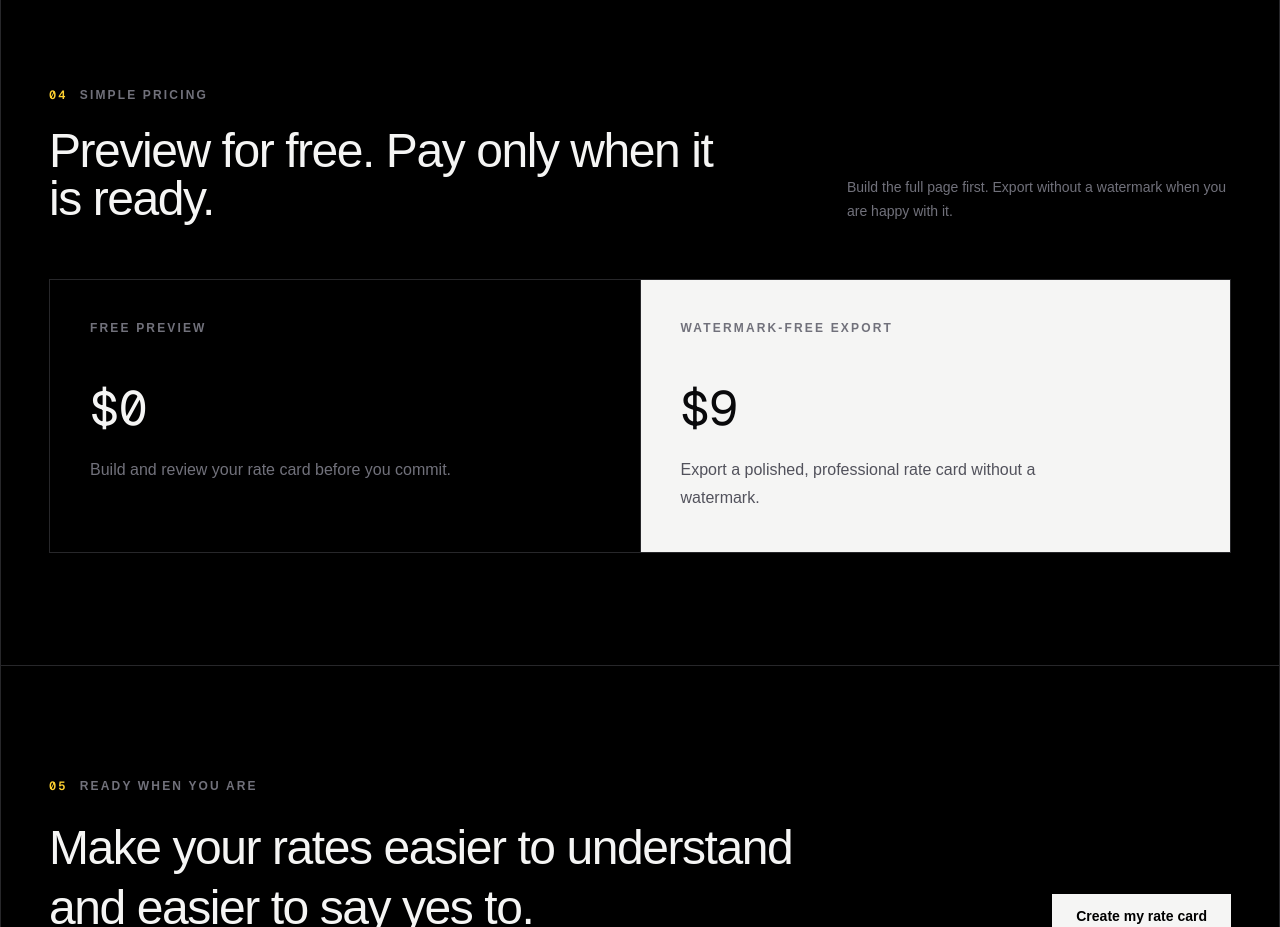
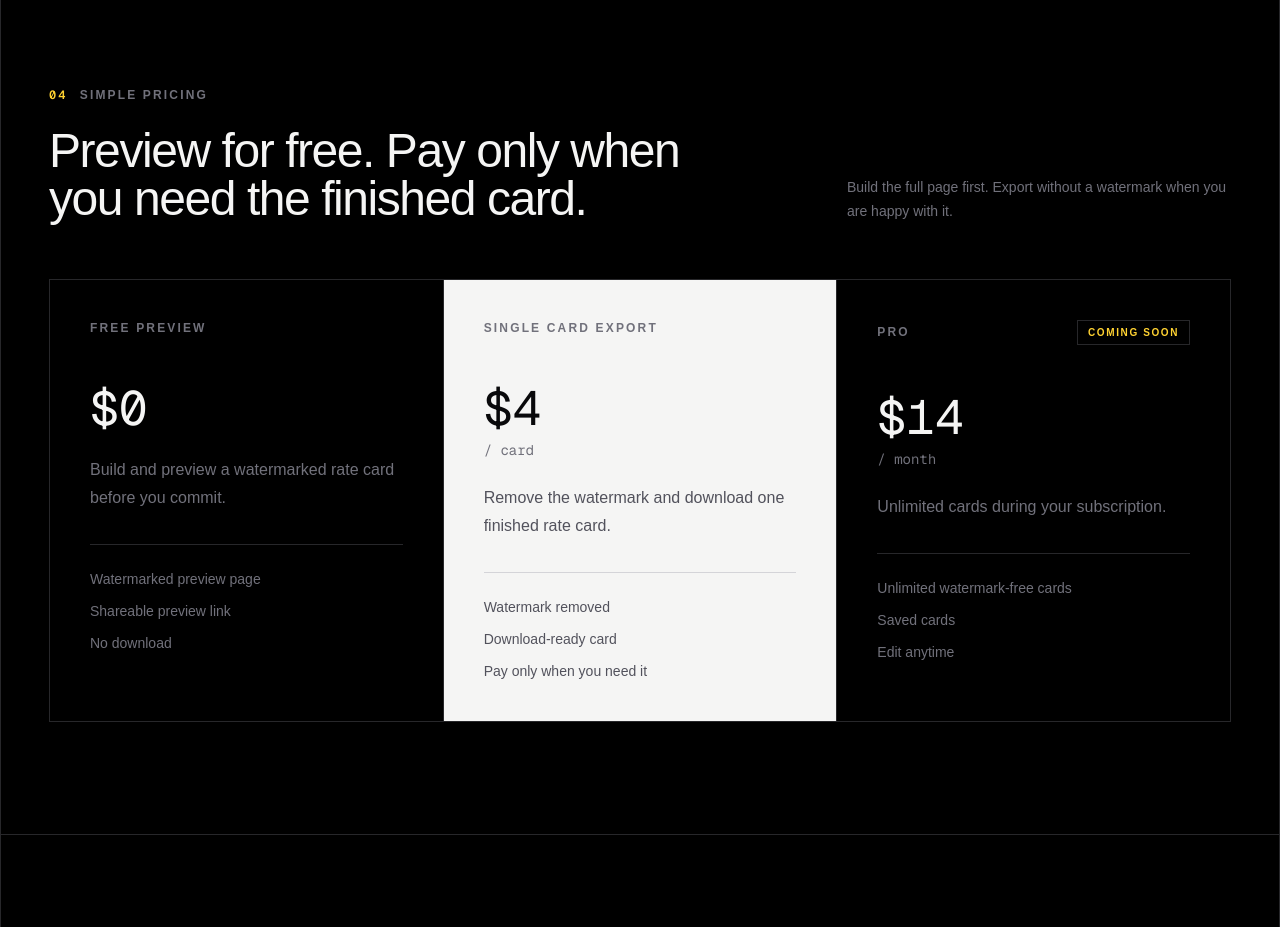
Before and after one commit to Hyeonseom726/RateKit, a Next.js app: page / in a window 1280 px wide. Shown: the part 2620-3547 px from the top of the page. Built offline with nearby package versions, Linux system fonts and the light colour scheme.

Commit message:
Add pricing 0 / 4 / 14

```diff
--- a/src/app/page.tsx
+++ b/src/app/page.tsx
@@ -1,4 +1,5 @@
 import Image from "next/image";
+import Link from "next/link";
 
 const steps = [
   {
@@ -56,7 +57,7 @@ export default function Home() {
     <main className="min-h-screen bg-black text-zinc-100">
       <header className="border-b border-zinc-800">
         <div className="mx-auto flex w-full max-w-7xl items-center justify-between px-5 py-5 sm:px-8 lg:px-12">
-          <a href="#" aria-label="RateKit home">
+          <Link href="/" aria-label="RateKit home">
             <Image
               src="/ratekit-logo.svg"
               alt="RateKit"
@@ -65,7 +66,7 @@ export default function Home() {
               className="h-8 w-auto"
               priority
             />
-          </a>
+          </Link>
           <div className="flex items-center gap-3 sm:gap-5">
             <a
               href="#how-it-works"
@@ -284,31 +285,62 @@ export default function Home() {
         <SectionLabel number="04">Simple pricing</SectionLabel>
         <div className="mt-6 flex flex-col justify-between gap-8 lg:flex-row lg:items-end">
           <h2 className="max-w-2xl text-3xl font-medium tracking-[-0.03em] text-stone-100 sm:text-5xl">
-            Preview for free. Pay only when it is ready.
+            Preview for free. Pay only when you need the finished card.
           </h2>
           <p className="max-w-sm text-sm leading-6 text-zinc-500">
             Build the full page first. Export without a watermark when you are
             happy with it.
           </p>
         </div>
-        <div className="mt-14 grid border-l border-t border-zinc-800 md:grid-cols-2">
+        <div className="mt-14 grid border-l border-t border-zinc-800 lg:grid-cols-3">
           <div className="border-b border-r border-zinc-800 p-8 sm:p-10">
             <p className="text-xs font-semibold uppercase tracking-[0.18em] text-zinc-500">
               Free preview
             </p>
             <p className="mt-12 font-mono text-5xl text-stone-100">$0</p>
             <p className="mt-6 max-w-sm leading-7 text-zinc-500">
-              Build and review your rate card before you commit.
+              Build and preview a watermarked rate card before you commit.
             </p>
+            <ul className="mt-8 space-y-3 border-t border-zinc-800 pt-6 text-sm text-zinc-500">
+              <li>Watermarked preview page</li>
+              <li>Shareable preview link</li>
+              <li>No download</li>
+            </ul>
           </div>
           <div className="border-b border-r border-zinc-800 bg-stone-100 p-8 text-zinc-950 sm:p-10">
             <p className="text-xs font-semibold uppercase tracking-[0.18em] text-zinc-500">
-              Watermark-free export
+              Single card export
             </p>
-            <p className="mt-12 font-mono text-5xl">$9</p>
+            <p className="mt-12 font-mono text-5xl">$4</p>
+            <p className="mt-2 font-mono text-sm text-zinc-500">/ card</p>
             <p className="mt-6 max-w-sm leading-7 text-zinc-600">
-              Export a polished, professional rate card without a watermark.
+              Remove the watermark and download one finished rate card.
             </p>
+            <ul className="mt-8 space-y-3 border-t border-zinc-300 pt-6 text-sm text-zinc-600">
+              <li>Watermark removed</li>
+              <li>Download-ready card</li>
+              <li>Pay only when you need it</li>
+            </ul>
+          </div>
+          <div className="border-b border-r border-zinc-800 p-8 sm:p-10">
+            <div className="flex items-center justify-between gap-4">
+              <p className="text-xs font-semibold uppercase tracking-[0.18em] text-zinc-500">
+                Pro
+              </p>
+              <span className="border border-zinc-800 px-2.5 py-1 text-[10px] font-semibold uppercase tracking-[0.16em] text-amber-300">
+                Coming soon
+              </span>
+            </div>
+            <p className="mt-12 font-mono text-5xl text-stone-100">$14</p>
+            <p className="mt-2 font-mono text-sm text-zinc-500">/ month</p>
+            <p className="mt-6 max-w-sm leading-7 text-zinc-500">
+              Unlimited cards during your subscription.
+            </p>
+            <ul className="mt-8 space-y-3 border-t border-zinc-800 pt-6 text-sm text-zinc-500">
+              <li>Unlimited watermark-free cards</li>
+              <li>Saved cards</li>
+              <li>Edit anytime</li>
+            </ul>
           </div>
         </div>
       </section>
```
